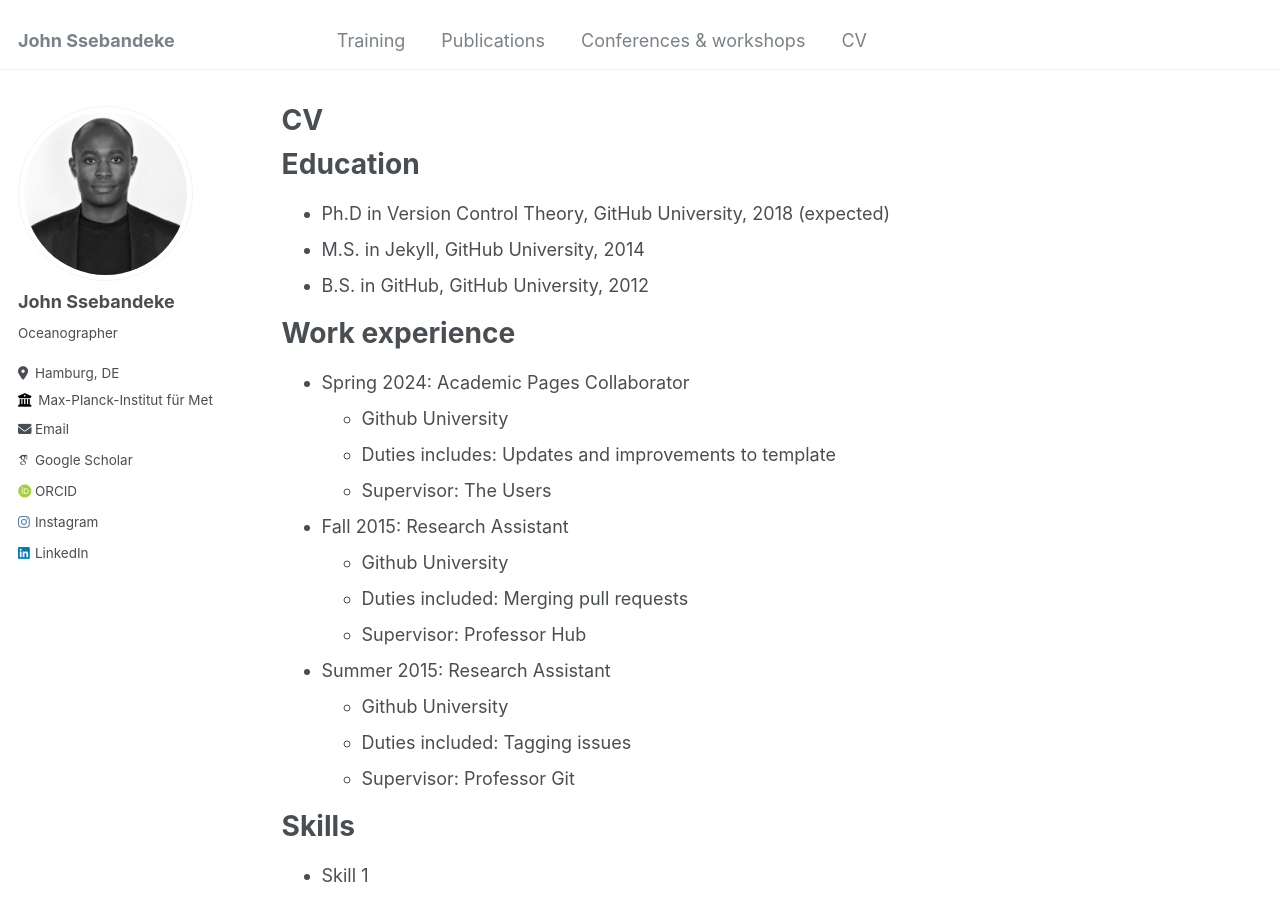
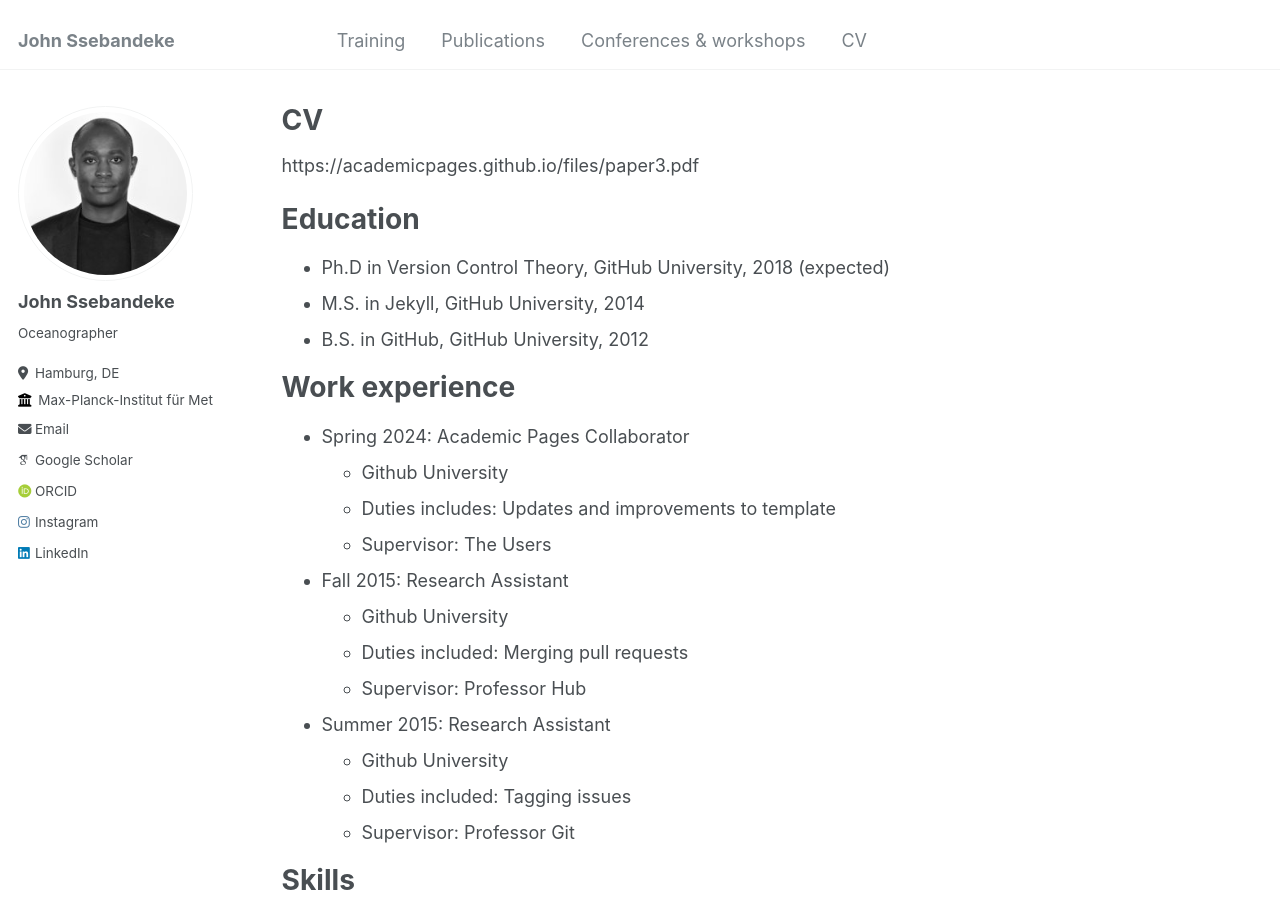
Before and after one commit to john-ssebandeke/john-ssebandeke.github.io, a Jekyll site: the page built from _pages/cv.md, in a window 1280 px wide and 900 px high. Built offline with Jekyll 4.4.1, drawn with Linux system fonts in a browser that asks for light colours; some web fonts are replaced; part of the change alters nothing that is shown.

Commit message:
Update cv.md

```diff
--- a/_pages/cv.md
+++ b/_pages/cv.md
@@ -6,6 +6,8 @@ author_profile: true
 redirect_from:
   - /resume
 ---
+
+https://academicpages.github.io/files/paper3.pdf
 
 {% include base_path %}
 
```
